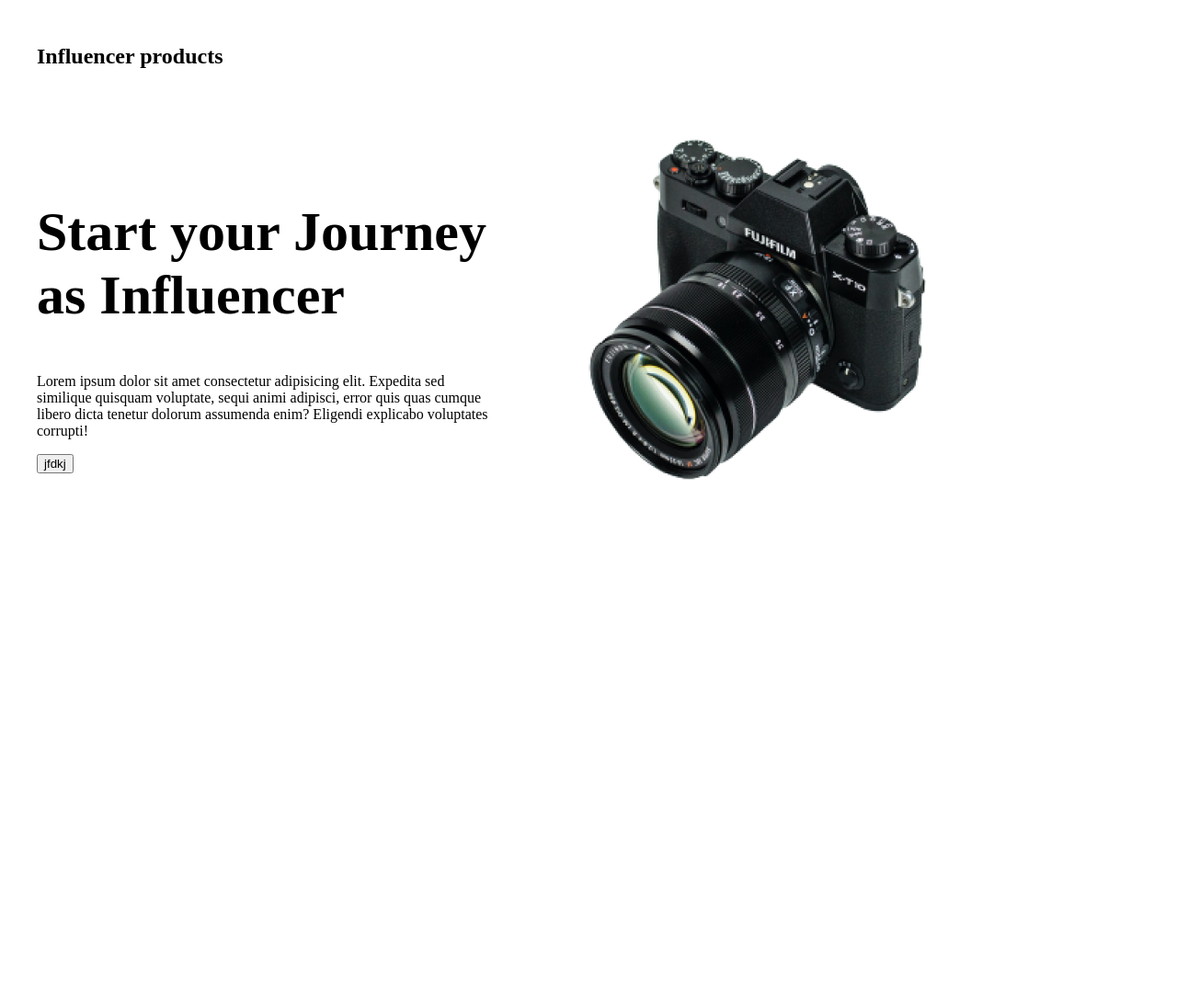
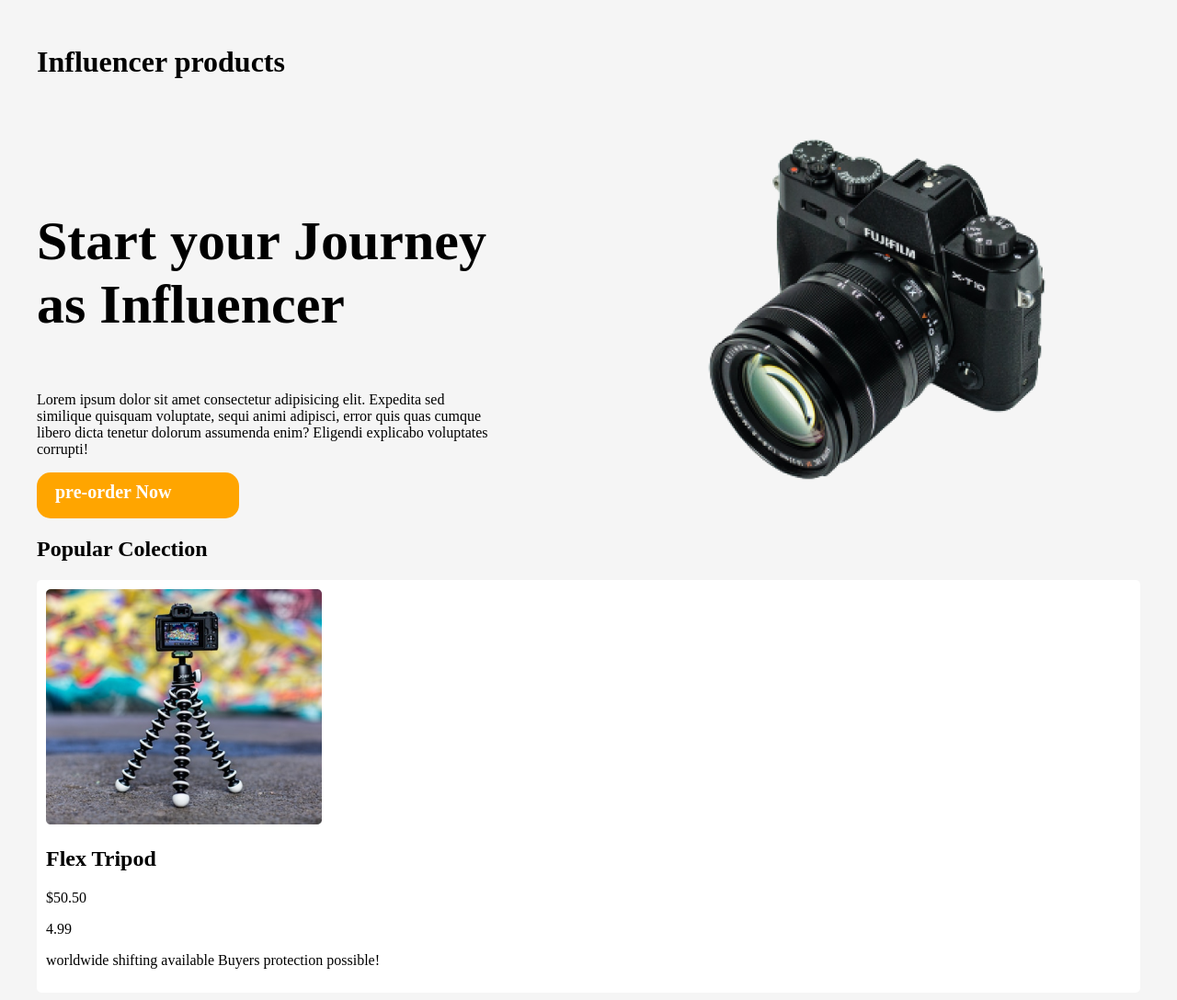
Before and after one commit to yaminhossen/influencer-gear, a plain HTML site: page index.html in a window 1280 px wide. Shown: the whole page at 92% size. Before the commit the page ends 800 px from the top, so only its background shows below. Drawn offline with Linux system fonts and the light colour scheme.

Commit message:
section 2 added

```diff
--- a/index.html
+++ b/index.html
@@ -11,19 +11,38 @@
 
 <body>
     <header class="nav-section">
-        <h2>Influencer products</h2>
+        <h1>Influencer products</h1>
     </header>
     <main>
         <section class="container">
             <div class="influencer-journey">
-                <h2>Start your Journey as Influencer</h2>
+                <h3 class="influencer-title">Start your Journey as Influencer</h3>
                 <p>Lorem ipsum dolor sit amet consectetur adipisicing elit. Expedita sed similique quisquam voluptate,
                     sequi animi adipisci, error quis quas cumque libero dicta tenetur dolorum assumenda enim? Eligendi
                     explicabo voluptates corrupti!</p>
-                <button>jfdkj</button>
+                <a target="_blank" class="button" href="whatever">pre-order Now</a>
             </div>
             <div class="influencer-dream-product">
                 <img src="images/main-camera.png" alt="">
+            </div>
+        </section>
+        <section class="container-2">
+            <h2>Popular Colection</h2>
+            <div class="popular-colections">
+                <div class="product">
+                    <div class="thumnail">
+                        <img src="images/tripod.png" alt="">
+                    </div>
+                    <div class="product-detail">
+                        <h2 class="product-title">Flex Tripod</h2>
+                        <p class="price">$50.50</p>
+                        <p class="rating">
+
+                            <span>4.99</span>
+                        </p>
+                        <p class="info">worldwide shifting available Buyers protection possible!</p>
+                    </div>
+                </div>
             </div>
         </section>
     </main>
--- a/styles/style.css
+++ b/styles/style.css
@@ -2,7 +2,13 @@
 body{
     display: grid;
     justify-content: center;
+    background-color: whitesmoke;
 
+
+}
+main{
+    display: flex;
+    flex-direction: column;
 }
 .nav-section{
     /* width: 80%; */
@@ -26,9 +32,28 @@ main{
 .influencer-journey{
     margin-top: 40px;
 }
-.influencer-journey h2{
+.influencer-title{
     font-size: 60px;
 }
+.button{
+    display: inline-block;
+    text-decoration: none;
+    color: white;
+    background-color: orange;
+    height: 40px;
+    width: 200px;
+    padding-left: 20px;
+    padding-top: 10px;
+    border-radius: 15px;
+    font-size: 20px;
+    font-weight: 700;
+}
 .influencer-dream-product{
-    margin-left: 70px;
+    margin-left: 200px;
 }
+.product{
+    background-color: white;
+    padding: 10px;
+    border-radius: 5px;
+    box-shadow: ;
+}
```
